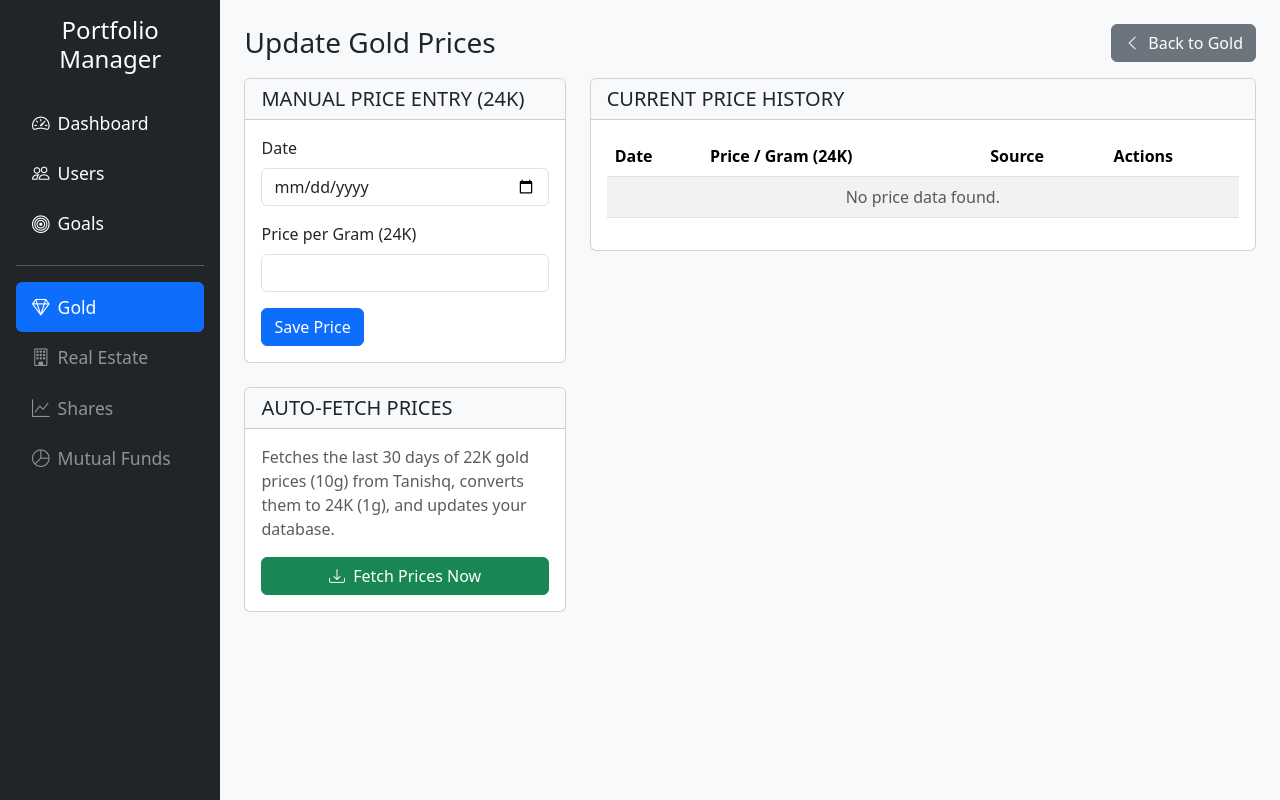
After one commit to vigneshgarrapally/portfolio_tracker, a Flask app: page /gold/prices in a window 1280 px wide. The commit adds this page. Run offline with Flask 3, Linux system fonts and the light colour scheme.

Commit message:
Add gold price management UI and auto-fetch (Selenium)
- Add GoldPrice support in routes (import GoldPrice, date)
- Implement /gold/prices pages:
  - GET /gold/prices to view price history
  - POST /gold/prices/add for manual add/update with validation
  - POST /gold/prices/fetch to auto-scrape Tanishq rates via Selenium,
    convert 22K 10g -> 22K 1g -> 24K 1g, and upsert into DB with robust
    per-row error handling and timeouts
  - POST /gold/prices/delete to remove entries
- Add Selenium webdriver imports and error handling in routes
- Add new template gold_prices.html and wire "Update Price" button in gold.html;
  tidy gold list template markup and action buttons
- Add selenium and webdriver-manager to requirements and pyproject,
  update lockfile entries
- Commit DB session rollbacks and user-facing flash messages for errors/success

```diff
--- a/app/routes.py
+++ b/app/routes.py
@@ -1,9 +1,16 @@
 import json
-from flask import render_template, request, redirect, url_for, flash, jsonify
+from flask import render_template, request, redirect, url_for, flash
 from app import app, db
-from app.models import User, GoldTransaction, GoldSellTransaction
-from datetime import datetime
+from app.models import User, GoldTransaction, GoldSellTransaction, GoldPrice
+from datetime import datetime, date
 from decimal import Decimal
+
+
+from selenium import webdriver
+from selenium.webdriver.common.by import By
+from selenium.webdriver.support.ui import WebDriverWait
+from selenium.webdriver.support import expected_conditions as EC
+from selenium.common.exceptions import TimeoutException
 
 # === Main Routes ===
 
@@ -458,3 +465,208 @@ def upload_gold_json():
         flash("Invalid file type. Please upload a .json file.", "danger")
 
     return redirect(url_for("gold"))
+
+
+@app.route("/gold/prices")
+def gold_prices():
+    """
+    Display the page for manually adding/updating prices
+    and triggering the auto-fetch.
+    """
+    prices = GoldPrice.query.order_by(GoldPrice.date.desc()).all()
+    today_str = date.today().strftime("%Y-%m-%d")
+    return render_template(
+        "gold_prices.html", prices=prices, today_str=today_str
+    )
+
+
+@app.route("/gold/prices/add", methods=["POST"])
+def add_gold_price():
+    """
+    Handle the manual form submission for adding or updating a price.
+    """
+    try:
+        date_str = request.form.get("date")
+        price_str = request.form.get("price_per_gram_24k")
+
+        date_obj = datetime.strptime(date_str, "%Y-%m-%d").date()
+        price_24k = Decimal(price_str)
+
+        if price_24k < 0:
+            flash("Price cannot be negative.", "danger")
+            return redirect(url_for("gold_prices"))
+
+        existing_price = GoldPrice.query.filter_by(date=date_obj).first()
+
+        if existing_price:
+            if existing_price.price_per_gram_24k != price_24k:
+                existing_price.price_per_gram_24k = price_24k
+                existing_price.source = "Manual"
+                db.session.add(existing_price)
+                flash(
+                    f"Price for {date_str} updated successfully.", "success"
+                )
+            else:
+                flash(
+                    f"Price for {date_str} is already set to this value.",
+                    "info",
+                )
+        else:
+            new_price = GoldPrice(
+                date=date_obj, price_per_gram_24k=price_24k, source="Manual"
+            )
+            db.session.add(new_price)
+            flash(f"Price for {date_str} added successfully.", "success")
+
+        db.session.commit()
+    except Exception as e:
+        db.session.rollback()
+        flash(f"Error adding price: {str(e)}", "danger")
+
+    return redirect(url_for("gold_prices"))
+
+
+@app.route("/gold/prices/fetch", methods=["POST"])
+def fetch_gold_prices():
+    """
+    Run the Selenium scraper to fetch prices from Tanishq.
+    """
+    url = "https://www.tanishq.co.in/gold-rate.html"
+    options = webdriver.ChromeOptions()
+    options.add_argument("--headless=new")
+    options.add_argument("--no-sandbox")
+    options.add_argument("--disable-dev-shm-usage")
+    options.add_argument("--window-size=1920,1080")
+    options.add_argument(
+        "user-agent=Mozilla/5.0 (Windows NT 10.0; Win64; x64) AppleWebKit/537.36 (KHTML, like Gecko) Chrome/100.0.4896.127 Safari/537.36"
+    )
+
+    try:
+        driver = webdriver.Chrome(options=options)
+        driver.set_page_load_timeout(30)  # 30 second timeout for page load
+    except Exception as e:
+        flash(
+            f"Error initializing WebDriver: {e}. Is chromedriver installed and in your PATH?",
+            "danger",
+        )
+        return redirect(url_for("gold_prices"))
+
+    try:
+        driver.get(url)
+        wait = WebDriverWait(driver, 30)  # 30 second timeout for element
+
+        TABLE_XPATH = (
+            "//table[@class='table goldrate-table goldrate-history-table']"
+        )
+        table_element = wait.until(
+            EC.presence_of_element_located((By.XPATH, TABLE_XPATH))
+        )
+
+        rows = table_element.find_elements(By.XPATH, "./tbody/tr")
+        if not rows:
+            flash(
+                "Scrape successful, but no data rows were found in the table.",
+                "warning",
+            )
+            return redirect(url_for("gold_prices"))
+
+        added_count = 0
+        updated_count = 0
+        ignored_count = 0
+        failed_count = 0
+
+        for row in rows:
+            try:
+                cells = row.find_elements(By.TAG_NAME, "td")
+
+                # --- MODIFIED: Check for 2 cells based on your output ---
+                if not cells or len(cells) < 2:
+                    failed_count += 1
+                    continue
+
+                # --- MODIFIED: Get date and price from cells 0 and 1 ---
+                date_str = cells[0].text
+                price_22k_10g_str = cells[1].text  # This is for 10g of 22K
+
+                # --- MODIFIED: New date format %d-%m-%Y ---
+                date_obj = datetime.strptime(date_str, "%d-%m-%Y").date()
+
+                price_22k_10g = Decimal(
+                    price_22k_10g_str.replace("₹", "")
+                    .replace(",", "")
+                    .strip()
+                )
+
+                # --- MODIFIED: Convert 10g price to 1g price ---
+                price_22k_1g = price_22k_10g / Decimal("10")
+
+                # --- MODIFIED: Convert 22K 1g price to 24K 1g price ---
+                price_24k_1g = (price_22k_1g / Decimal("22")) * Decimal("24")
+
+                # Upsert logic
+                existing_price = GoldPrice.query.filter_by(
+                    date=date_obj
+                ).first()
+
+                if existing_price:
+                    # Use a small tolerance for comparison
+                    if not abs(
+                        existing_price.price_per_gram_24k - price_24k_1g
+                    ) < Decimal("0.01"):
+                        existing_price.price_per_gram_24k = price_24k_1g
+                        existing_price.source = "Tanishq (auto-fetch)"
+                        db.session.add(existing_price)
+                        updated_count += 1
+                    else:
+                        ignored_count += 1
+                else:
+                    new_price = GoldPrice(
+                        date=date_obj,
+                        price_per_gram_24k=price_24k_1g,
+                        source="Tanishq (auto-fetch)",
+                    )
+                    db.session.add(new_price)
+                    added_count += 1
+
+            except Exception as e:
+                # Catch errors on a per-row basis
+                print(f"Failed to process row for date {cells[0].text}: {e}")
+                failed_count += 1
+
+        db.session.commit()
+        flash(
+            f"Fetch complete. Added: {added_count}, Updated: {updated_count}, Ignored: {ignored_count}, Failed rows: {failed_count}",
+            "success",
+        )
+
+    except TimeoutException:
+        flash(
+            "Failed to fetch prices: The page (or a required element) took too long to load (Timeout > 30s).",
+            "danger",
+        )
+    except Exception as e:
+        flash(f"An error occurred during data extraction: {e}", "danger")
+    finally:
+        driver.quit()
+
+    return redirect(url_for("gold_prices"))
+
+
+# --- NEW: Delete Price Route ---
+@app.route("/gold/prices/delete/<int:price_id>", methods=["POST"])
+def delete_gold_price(price_id):
+    """
+    Delete a manually entered or fetched price.
+    """
+    price = GoldPrice.query.get_or_404(price_id)
+    try:
+        db.session.delete(price)
+        db.session.commit()
+        flash(
+            f'Price for {price.date.strftime("%Y-%m-%d")} deleted.', "success"
+        )
+    except Exception as e:
+        db.session.rollback()
+        flash(f"Error deleting price: {str(e)}", "danger")
+
+    return redirect(url_for("gold_prices"))
--- /dev/null
+++ b/app/templates/gold_prices.html
@@ -0,0 +1,96 @@
+{% extends "base.html" %}
+
+{% block content %}
+    <div class="d-flex justify-content-between align-items-center mb-3">
+        <h1 class="h3 mb-0">Update Gold Prices</h1>
+        <a href="{{ url_for('gold') }}" class="btn btn-secondary">
+            <i class="bi bi-chevron-left me-1"></i> Back to Gold
+        </a>
+    </div>
+
+    <div class="row">
+        <!-- Manual Entry Column -->
+        <div class="col-lg-4">
+            <div class="card mb-4">
+                <div class="card-header">
+                    <h5 class="mb-0">Manual Price Entry (24K)</h5>
+                </div>
+                <div class="card-body">
+                    <form action="{{ url_for('add_gold_price') }}" method="POST">
+                        <div class="mb-3">
+                            <label for="date" class="form-label">Date</label>
+                            <input type="date" class="form-control" id="date" name="date" max="{{ today_str }}" required>
+                        </div>
+                        <div class="mb-3">
+                            <label for="price_per_gram_24k" class="form-label">Price per Gram (24K)</label>
+                            <input type="number" step="0.01" class="form-control" id="price_per_gram_24k" name="price_per_gram_24k" required>
+                        </div>
+                        <button type="submit" class="btn btn-primary">Save Price</button>
+                    </form>
+                </div>
+            </div>
+
+            <div class="card mb-4">
+                <div class="card-header">
+                    <h5 class="mb-0">Auto-Fetch Prices</h5>
+                </div>
+                <div class="card-body">
+                    <p class="text-muted">
+                        Fetches the last 30 days of 22K gold prices (10g) from Tanishq, converts them to 24K (1g), and updates your database.
+                    </p>
+                    <form action="{{ url_for('fetch_gold_prices') }}" method="POST" onsubmit="this.btn.disabled=true; this.btn.innerHTML='<span class=\'spinner-border spinner-border-sm\' role=\'status\' aria-hidden=\'true\'></span> Fetching...';">
+                        <button type="submit" name="btn" class="btn btn-success w-100">
+                            <i class="bi bi-download me-1"></i> Fetch Prices Now
+                        </button>
+                    </form>
+                </div>
+            </div>
+        </div>
+
+        <!-- Price List Column -->
+        <div class="col-lg-8">
+            <div class="card">
+                <div class="card-header">
+                    <h5 class="mb-0">Current Price History</h5>
+                </div>
+                <div class="card-body" style="max-height: 600px; overflow-y: auto;">
+                    <div class="table-responsive">
+                        <table class="table table-striped table-hover">
+                            <thead>
+                                <tr>
+                                    <th>Date</th>
+                                    <th>Price / Gram (24K)</th>
+                                    <th>Source</th>
+                                    <!-- --- MODIFIED: Added Actions header --- -->
+                                    <th>Actions</th>
+                                </tr>
+                            </thead>
+                            <tbody>
+                                {% for price in prices %}
+                                <tr>
+                                    <td>{{ price.date.strftime('%Y-%m-%d') }}</td>
+                                    <td>₹{{ "%.2f"|format(price.price_per_gram_24k) }}</td>
+                                    <td><span class="badge bg-secondary">{{ price.source }}</span></td>
+                                    <!-- --- MODIFIED: Added Delete button form --- -->
+                                    <td>
+                                        <form action="{{ url_for('delete_gold_price', price_id=price.id) }}" method="POST" class="d-inline" onsubmit="return confirm('Are you sure you want to delete this price entry?');">
+                                            <button type="submit" class="btn btn-sm btn-outline-danger" title="Delete">
+                                                <i class="bi bi-trash"></i>
+                                            </button>
+                                        </form>
+                                    </td>
+                                </tr>
+                                {% else %}
+                                <tr>
+                                    <!-- --- MODIFIED: Colspan updated to 4 --- -->
+                                    <td colspan="4" class="text-center text-muted">No price data found.</td>
+                                </tr>
+                                {% endfor %}
+                            </tbody>
+                        </table>
+                    </div>
+                </div>
+            </div>
+        </div>
+    </div>
+{% endblock %}
--- a/pyproject.toml
+++ b/pyproject.toml
@@ -7,4 +7,7 @@ requires-python = ">=3.11"
 dependencies = [
     "flask>=3.1.2",
     "flask-bcrypt>=1.0.1",
+    "flask-sqlalchemy>=3.1.1",
+    "selenium>=4.38.0",
+    "webdriver-manager>=4.0.2",
 ]
--- a/requirements.txt
+++ b/requirements.txt
@@ -2,3 +2,5 @@ Flask
 Flask-SQLAlchemy
 psycopg2-binary
 python-dotenv
+selenium
+webdriver-manager
```
Also changed, not shown: app/templates/gold.html (+13 -6 lines), 1 other file.
